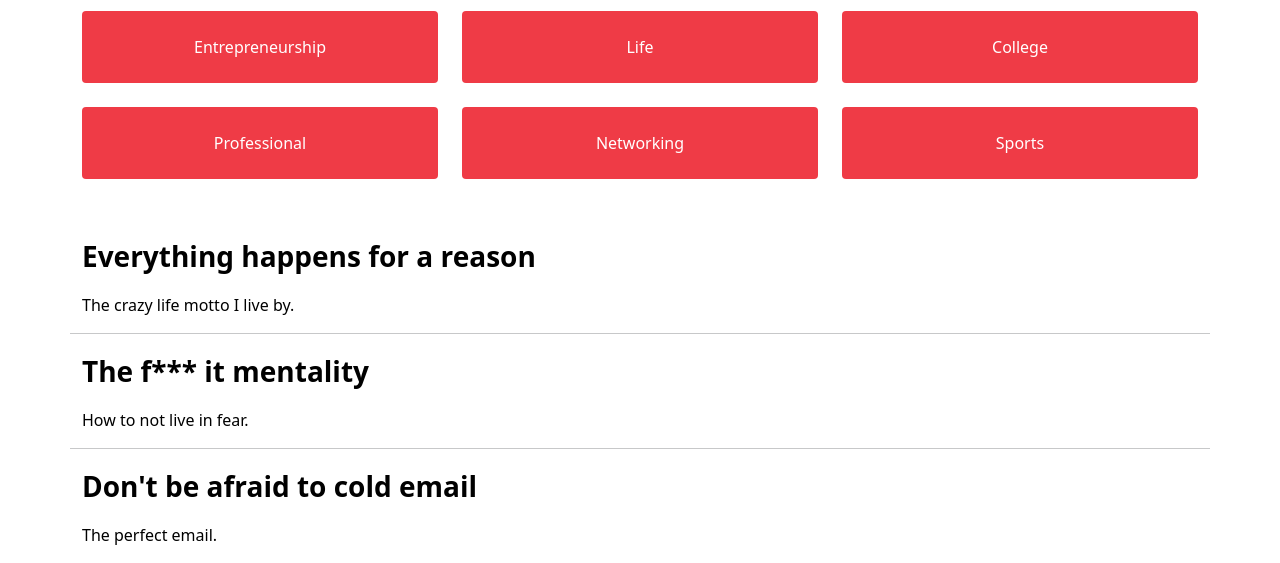
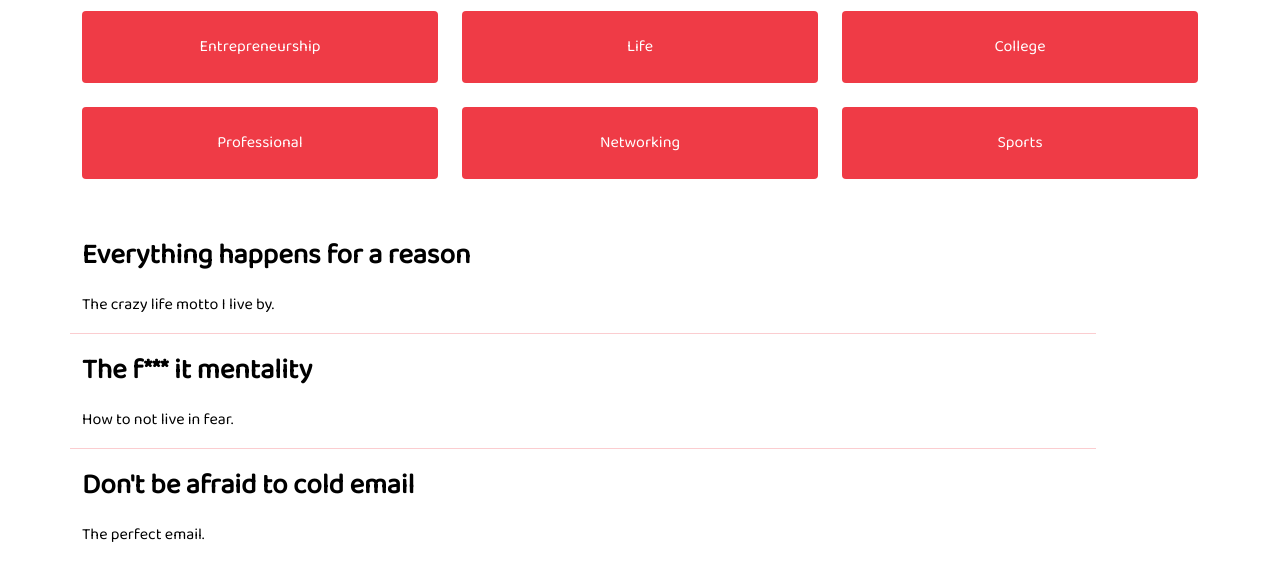
Before and after one commit to nasusanto/webportfolio, a plain HTML site: page blog.html in a window 1280 px wide. Shown: the part 249-812 px from the top of the page. Drawn offline with nearby package versions, Linux system fonts and the light colour scheme.

Commit message:
fixed nav bar

```diff
--- a/blog.html
+++ b/blog.html
@@ -7,6 +7,9 @@
 
         <link href="https://cdn.jsdelivr.net/npm/bootstrap@5.0.0/dist/css/bootstrap.min.css" rel="stylesheet" integrity="sha384-wEmeIV1mKuiNpC+IOBjI7aAzPcEZeedi5yW5f2yOq55WWLwNGmvvx4Um1vskeMj0" crossorigin="anonymous">
         <script src="https://cdn.jsdelivr.net/npm/bootstrap@5.0.0/dist/js/bootstrap.bundle.min.js" integrity="sha384-p34f1UUtsS3wqzfto5wAAmdvj+osOnFyQFpp4Ua3gs/ZVWx6oOypYoCJhGGScy+8" crossorigin="anonymous"></script>
+
+        <!--linking css style sheet-->
+        <link rel="stylesheet" href="style.css">
 
         <!--linking js sheet -->
         <script src="main.js"></script>
```
Also changed, not shown: story.html (+1 -0 lines).
